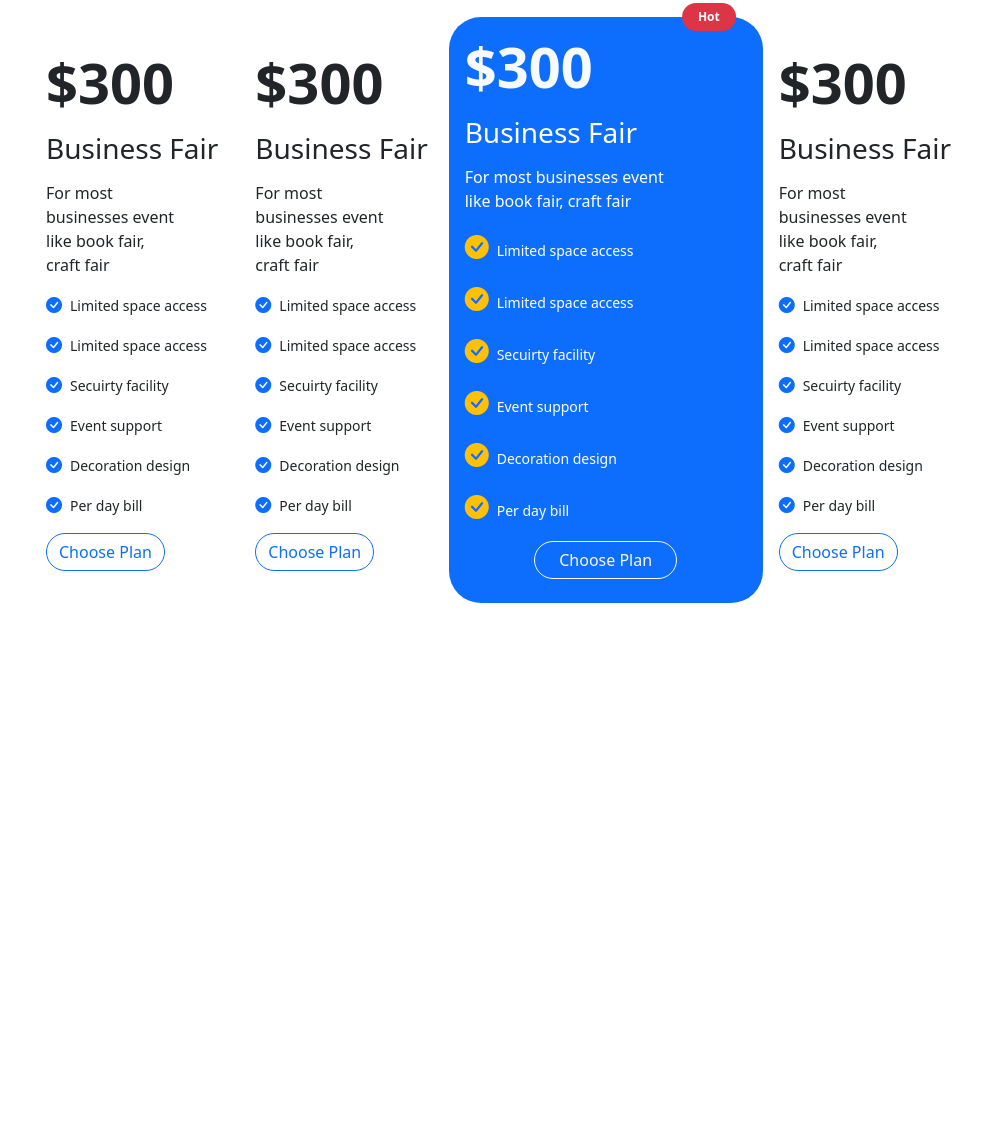
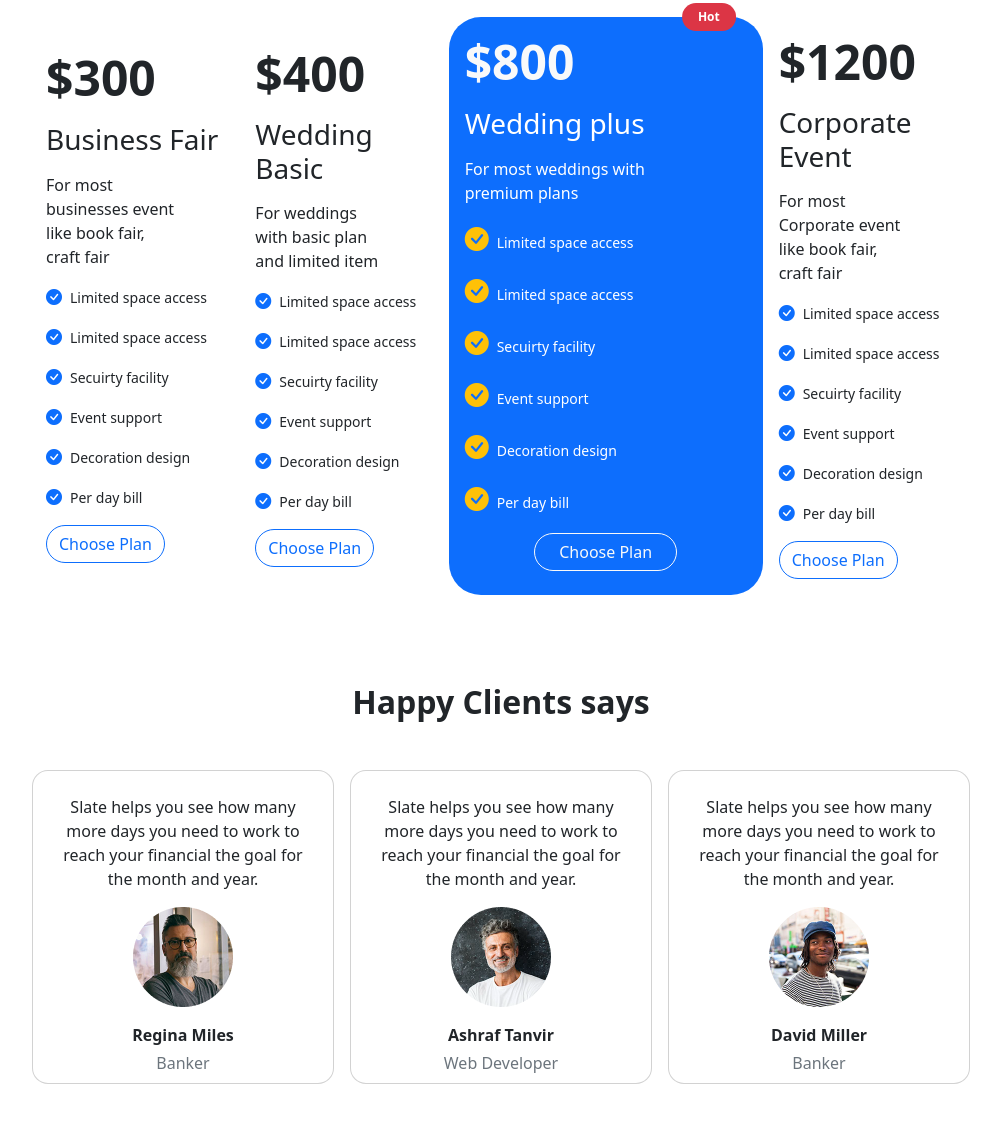
Before and after one commit to MDASHRAFTANVIR/Bootstrap_Project01, a plain HTML site: page index.html in a window 1280 px wide. Shown: the part 1066-2198 px from the top of the page, without its empty margins (139-1140 px from the left). Before the commit the page ends 1709 px from the top, so only its background shows below. Drawn offline with nearby package versions, Linux system fonts and the light colour scheme.

Commit message:
Clients Review Section Completed

```diff
--- a/index.html
+++ b/index.html
@@ -180,7 +180,7 @@
       <div class="container-fluid py-2">
         <div class="row justify-content-center align-items-center g-4 mx-auto">
           <div class="col-10 col-md-6 col-lg-2 p-3">
-            <div class="display-4 mb-3 fw-bold">$300</div>
+            <div class="display-5 mb-3 fw-bold">$300</div>
             <h3 class="mb-3">Business Fair</h3>
             <p class="lead muted fs-6 w-75">For most businesses event like book fair, craft fair</p>
             <p><i class="bi bi-check-circle-fill me-2 text-primary"></i><small>Limited space access</small></p>
@@ -192,9 +192,9 @@
             <button class="btn btn-outline-primary rounded-pill">Choose Plan</button>
           </div>
           <div class="col-10 col-md-6 col-lg-2 p-3">
-            <div class="display-4 mb-3 fw-bold">$300</div>
-            <h3 class="mb-3">Business Fair</h3>
-            <p class="lead muted fs-6 w-75">For most businesses event like book fair, craft fair</p>
+            <div class="display-5 mb-3 fw-bold">$400</div>
+            <h3 class="mb-3">Wedding Basic</h3>
+            <p class="lead muted fs-6 w-75">For weddings with basic plan and limited item</p>
             <p><i class="bi bi-check-circle-fill me-2 text-primary"></i><small>Limited space access</small></p>
             <p><i class="bi bi-check-circle-fill me-2 text-primary"></i><small>Limited space access</small></p>
             <p><i class="bi bi-check-circle-fill me-2 text-primary"></i><small>Secuirty facility</small></p>
@@ -205,9 +205,9 @@
           </div>
           <div class="col-11 col-md-6 col-lg-3 p-3 bg-primary rounded-5 py-3 position-relative">
             <span class="position-absolute  translate-middle badge top-0 rounded-pill bg-danger px-3 py-2" style="right: 0;">Hot <span class="visually-hidden">unread messages</span></span>
-            <div class="display-4 mb-3 fw-bold text-light">$300</div>
-            <h3 class="mb-3 text-white">Business Fair</h3>
-            <p class="text-white fs-6 w-75">For most businesses event like book fair, craft fair</p>
+            <div class="display-5 mb-3 fw-bold text-light">$800</div>
+            <h3 class="mb-3 text-white">Wedding plus</h3>
+            <p class="text-white fs-6 w-75">For most weddings with premium plans</p>
             <p><i class="bi bi-check-circle-fill me-2 text-warning fs-4" ></i><small class=" text-white">Limited space access</small></p>
             <p><i class="bi bi-check-circle-fill me-2 text-warning fs-4" ></i><small class=" text-white">Limited space access</small></p>
             <p><i class="bi bi-check-circle-fill me-2 text-warning fs-4" ></i><small class=" text-white">Secuirty facility</small></p>
@@ -219,9 +219,9 @@
             </div>
           </div>
           <div class="col-10 col-md-6 col-lg-2 p-3">
-            <div class="display-4 mb-3 fw-bold">$300</div>
-            <h3 class="mb-3">Business Fair</h3>
-            <p class="lead muted fs-6 w-75">For most businesses event like book fair, craft fair</p>
+            <div class="display-5 mb-3 fw-bold">$1200</div>
+            <h3 class="mb-3">Corporate Event</h3>
+            <p class="lead muted fs-6 w-75">For most Corporate event like book fair, craft fair</p>
             <p><i class="bi bi-check-circle-fill me-2 text-primary"></i><small>Limited space access</small></p>
             <p><i class="bi bi-check-circle-fill me-2 text-primary"></i><small>Limited space access</small></p>
             <p><i class="bi bi-check-circle-fill me-2 text-primary"></i><small>Secuirty facility</small></p>
@@ -240,6 +240,46 @@
     <!-- ------------------------------------Package section end Here ---------------------------  -->
 
 
+    <!-- ------- Clients review Sectin Start Here ------  -->
+    <!-- ------- Clients review Sectin Start Here ------  -->
+    <!-- ------- Clients review Sectin Start Here ------  -->
+
+    <section style="padding: 2rem 0;">
+      <div class="container-fluid">
+        <div class="text-center"><h3 class=" fw-bold text-dark py-3 fs-2">Happy Clients says</h3></div>
+        <div class="row my-3 justify-content-center align-items-center g-3">
+          <div class="col-10 col-md-5 col-lg-3">
+            <div class="card text-center py-2 px-2 rounded-4">
+              <div class="card-text px-3 py-3">Slate helps you see how many more days you need to work to reach your financial the goal for the month and year.</div>
+              <div class=" card-img"><img src="images/person 1.png" alt="" srcset=""></div>
+              <div class=" card-title mt-3 fw-semibold">Regina Miles</div>
+              <div class=" card-subtitle  text-muted">Banker</div>
+            </div>
+          </div>
+          <div class="col-10 col-md-5 col-lg-3">
+            <div class="card text-center py-2 px-2 rounded-4">
+              <div class="card-text px-3 py-3">Slate helps you see how many more days you need to work to reach your financial the goal for the month and year.</div>
+              <div class=" card-img"><img src="images/person 2.png" alt="" srcset=""></div>
+              <div class=" card-title mt-3 fw-semibold">Ashraf Tanvir</div>
+              <div class=" card-subtitle  text-muted">Web Developer</div>
+            </div>
+          </div>
+          <div class="col-10 col-md-3 col-lg-3 d-block d-md-none d-lg-block">
+            <div class="card text-center py-2 px-2 rounded-4">
+              <div class="card-text px-3 py-3">Slate helps you see how many more days you need to work to reach your financial the goal for the month and year.</div>
+              <div class=" card-img"><img src="images/person 3.png" alt="" srcset=""></div>
+              <div class=" card-title mt-3 fw-semibold">David Miller</div>
+              <div class=" card-subtitle  text-muted">Banker</div>
+            </div>
+          </div>
+        </div>
+      </div>
+
+    </section>
+
+    <!-- Clients review Section End Here  -->
+    <!-- Clients review Section End Here  -->
+    <!-- Clients review Section End Here  -->
 
 
 
```
